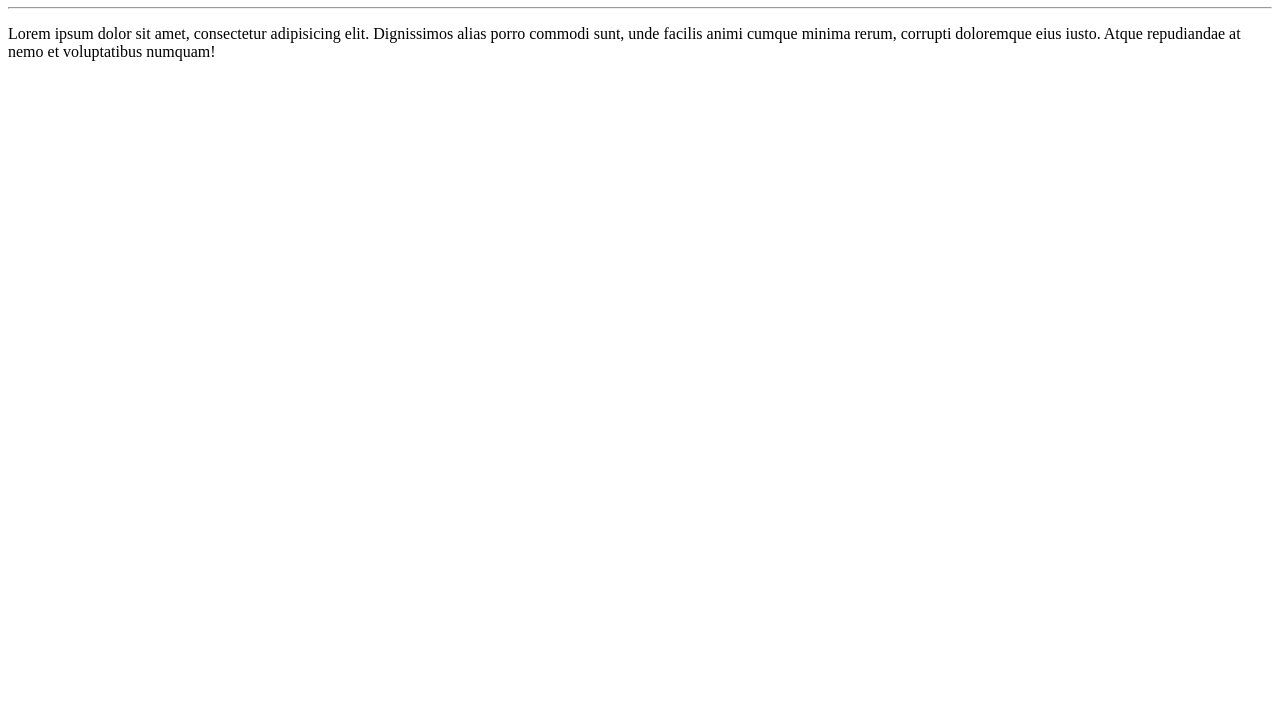
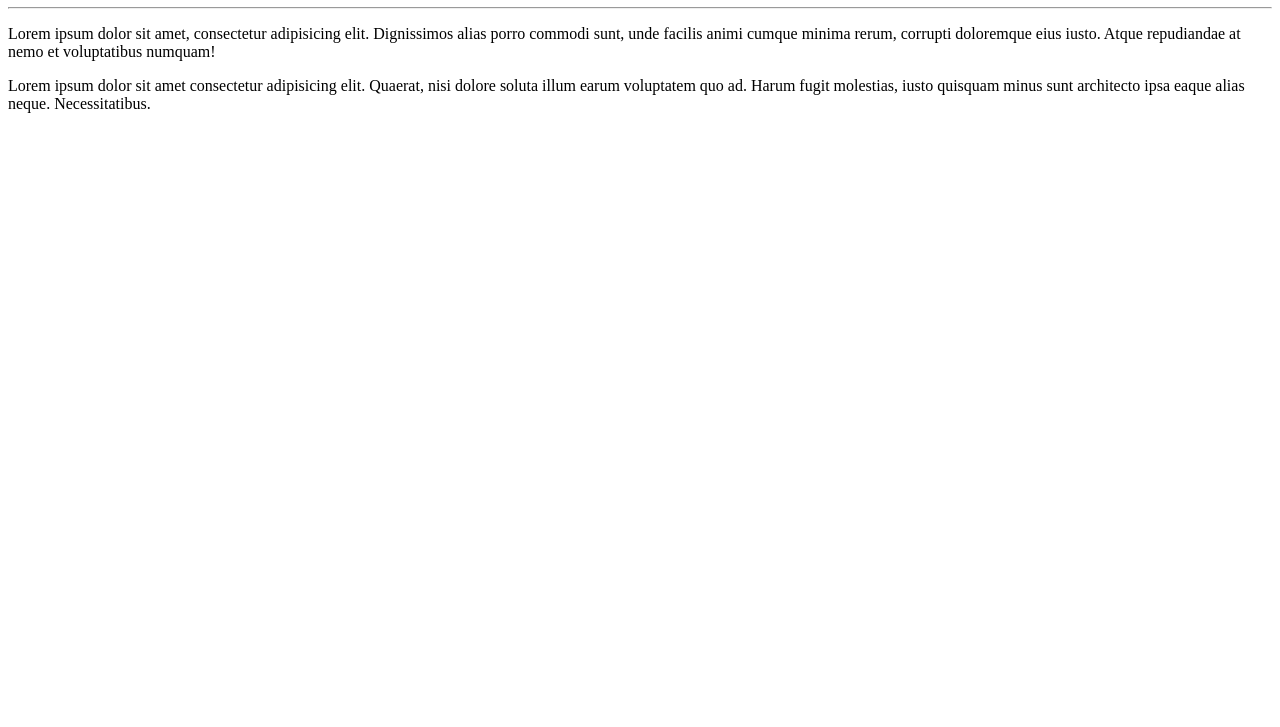
Before and after one commit to Matheushenrique2/Ola-Mundo, a plain HTML site: page site-exemplo/index.html in a window 1280 px wide. Shown: the part 73-800 px from the top of the page. Drawn offline with Linux system fonts and the light colour scheme.

Commit message:
adicionei um paragrafo

```diff
--- a/site-exemplo/index.html
+++ b/site-exemplo/index.html
@@ -10,5 +10,6 @@
     <h1>Olá,Mundo!</h1>
     <hr>
     <p>Lorem ipsum dolor sit amet, consectetur adipisicing elit. Dignissimos alias porro commodi sunt, unde facilis animi cumque minima rerum, corrupti doloremque eius iusto. Atque repudiandae at nemo et voluptatibus numquam!</p>
+    <p>Lorem ipsum dolor sit amet consectetur adipisicing elit. Quaerat, nisi dolore soluta illum earum voluptatem quo ad. Harum fugit molestias, iusto quisquam minus sunt architecto ipsa eaque alias neque. Necessitatibus.</p>
 </body>
 </html>
```
